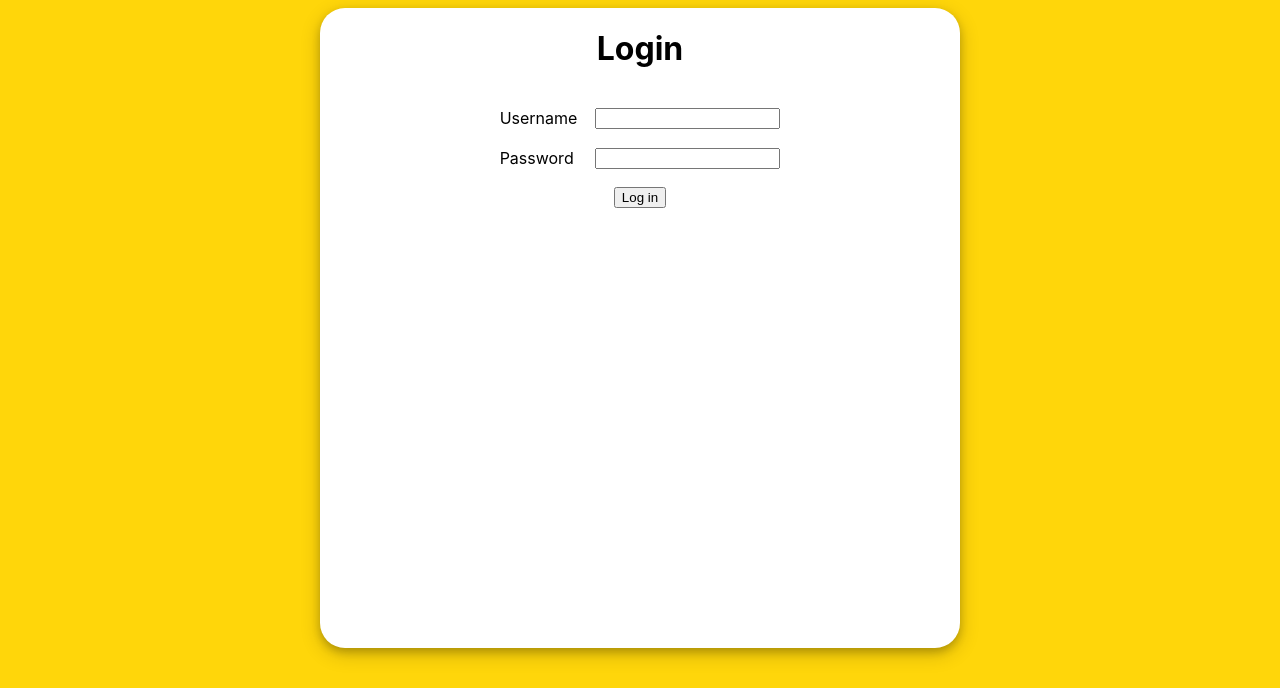
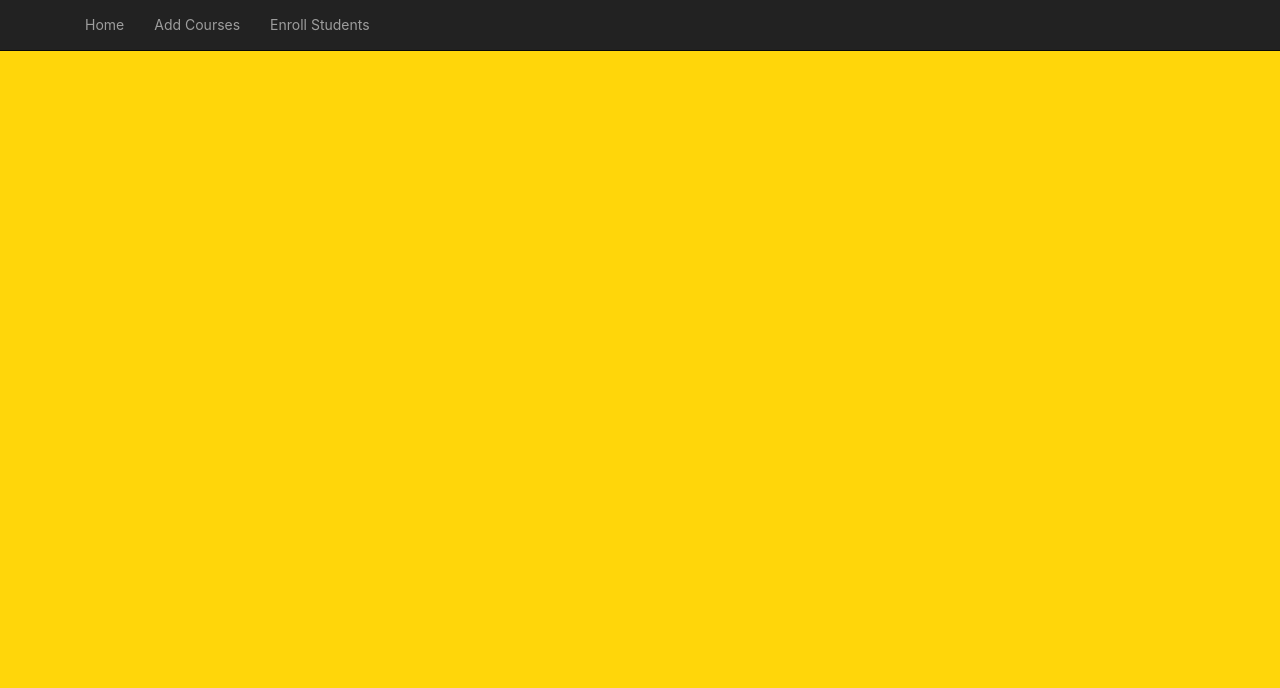
Before and after one commit to Jimmy290901/Student-Companion, a Django app: page / in a window 1280 px wide. Shown: the top 688 px of the page. Run offline with Django 3.2, Linux system fonts and the light colour scheme; some libraries are stand-ins or nearby versions.

Commit message:
Added Navbar based upon user and admin

```diff
--- a/Student_Companion/static/users/styles.css
+++ b/Student_Companion/static/users/styles.css
@@ -18,3 +18,7 @@ body{
 .form_table{
     border-spacing: 1rem;
 }
+
+.navbar, .navbar-inverse{
+    width: 100%;
+}
--- /dev/null
+++ b/Student_Companion/templates/users/home.html
@@ -0,0 +1,7 @@
+{%extends "users/home_pg_base.html" %}
+
+{% block custom_navbar %}
+    {% for title, pg_link in navbar_links.items %}
+        <li><a href = {{pg_link}}>{{title}}</a></li>
+    {% endfor %}
+{% endblock %}
--- /dev/null
+++ b/Student_Companion/templates/users/home_pg_base.html
@@ -0,0 +1,46 @@
+<!DOCTYPE html>
+<html>
+    <head>
+        <meta charset="utf-8">
+        <meta http-equiv="X-UA-Compatible" content="IE=edge">
+        <title></title>
+        <meta name="description" content="">
+        <meta name="viewport" content="width=device-width, initial-scale=1">
+        <script src="https://cdnjs.cloudflare.com/ajax/libs/jquery/2.1.3/jquery.min.js"></script>
+        <script src="https://cdnjs.cloudflare.com/ajax/libs/twitter-bootstrap/3.3.7/js/bootstrap.min.js"></script>
+        <link rel="stylesheet" href="https://cdnjs.cloudflare.com/ajax/libs/twitter-bootstrap/3.3.7/css/bootstrap.min.css">
+        {% load static %}
+        <link rel="stylesheet" type="text/css" href="{% static "users/styles.css" %}">
+    </head>
+    <body>
+
+        <!--Navbar http://codepen.io/macsupport/pen/bKFzD-->
+        <nav class="navbar navbar-inverse navbar-static-top" role="navigation">
+            <div class="container">
+                <div class="navbar-header">
+                    <button type="button" class="navbar-toggle collapsed" data-toggle="collapse" data-target="#bs-example-navbar-collapse-1">
+                        <span class="sr-only">Toggle navigation</span>
+                        <span class="icon-bar"></span>
+                        <span class="icon-bar"></span>
+                        <span class="icon-bar"></span>
+                    </button>
+                </div>
+
+                <!-- Collect the nav links, forms, and other content for toggling -->
+                <div class="collapse navbar-collapse" id="bs-example-navbar-collapse-1">
+                    <ul class="nav navbar-nav">
+                        {% block custom_navbar %}
+                            {% comment %} <li><a href="index.php">Home</a></li>
+                            <li><a href="about.php">About</a></li>
+                            <li><a href="#portfolio">Portfolio</a></li>
+                            <li><a href="#">Blog</a></li>
+                            <li><a href="contact.php">Contact</a></li> {% endcomment %}
+                        {% endblock %}
+                    </ul>
+                </div>
+            </div>
+        </nav>
+
+        <script src="" async defer></script>
+    </body>
+</html>
--- a/Student_Companion/users/urls.py
+++ b/Student_Companion/users/urls.py
@@ -2,6 +2,7 @@ from users.views import *
 from django.urls import path
 
 urlpatterns = [
-    path('',login),
+    path('', home),
+    path('login',login),
     path('signup',signup)
 ]
--- a/Student_Companion/users/views.py
+++ b/Student_Companion/users/views.py
@@ -3,6 +3,26 @@ from django.shortcuts import redirect, render
 from .forms import *
 
 # Create your views here.
+
+user_navbar = {
+    'Home': '',
+    'To-Do': '',
+    'Your Courses': '',
+    'Rate Courses': '',
+    'Resume Maker': ''
+}
+
+admin_navbar = {
+    'Home':'',
+    'Add Courses':'',
+    'Enroll Students':'',
+}
+
+def home(request):
+    context = {
+        'navbar_links': admin_navbar
+    }
+    return render(request, 'users/home.html', context)
 
 def login(request):
     message = ''
```
